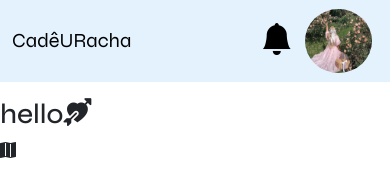
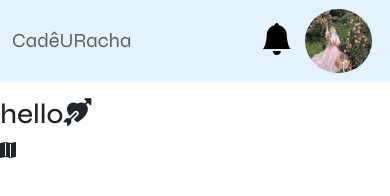
Before and after one commit to loreslei/CadeURacha_Front, a website: page cadastro.html in a window 390 px wide. In both pictures the pointer is over the link "CadêURacha". Drawn offline with nearby package versions, Linux system fonts and the light colour scheme.

```diff
--- a/styles/universal.css
+++ b/styles/universal.css
@@ -6,6 +6,15 @@
     padding: 0;
     font-family: "Syne", sans-serif !important;
 }
+
+.navbar-brand{
+    transition: all .75s ease-in;
+}
+
+.navbar-brand:hover{
+    opacity: 60%;
+}
+
 
 .alerts{
     border: none !important;
```
